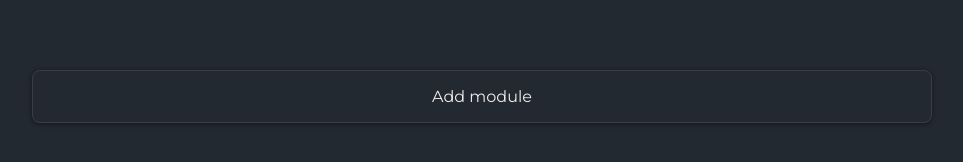
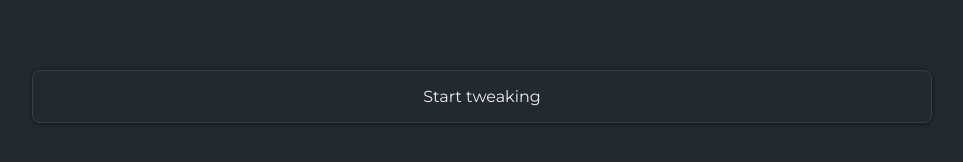
Before and after one commit to Omhet/maxisynth, a React (Create React App) app: page / in a window 1280 px wide. Shown: the part 318-480 px from the top of the page, without its empty margins (158-1121 px from the left). Built offline with nearby package versions, Linux system fonts and the light colour scheme.

Commit message:
Get rid of window audio

```diff
--- a/src/App.js
+++ b/src/App.js
@@ -1,8 +1,8 @@
-import React, { Component } from 'react';
+import React, {Component} from 'react';
 import injectSheet from 'react-jss';
 import Module from './components/Module';
 import Visualizer from './components/Visualizer';
-import { maxim } from './helpers';
+import {maxim} from './helpers';
 
 class App extends Component {
     state = {
@@ -10,17 +10,15 @@ class App extends Component {
         modulesNumber: 0
     };
 
-  audio;
-
     componentDidUpdate(prevProps, prevState) {
-    const { modules, modulesNumber } = this.state;
+        const {modules, modulesNumber} = this.state;
         if (modules !== prevState.modules) {
             const n = modulesNumber;
             let module, wave, freq, mix, lfo, lfoFreq;
             let sum = 0;
             let counter = 0;
-      if (window.audio) {
-        window.audio.play = function () {
+            if (this.audio) {
+                this.audio.play = function () {
                     counter++;
                     sum = 0;
 
@@ -44,12 +42,14 @@ class App extends Component {
     }
 
     render() {
-    const { classes } = this.props;
-    const { modulesNumber } = this.state;
+        const {classes} = this.props;
+        const {modulesNumber} = this.state;
+
+        const buttonText = modulesNumber > 0 ? 'Add module' : 'Start tweaking';
 
         return (
             <div className={classes.app}>
-        <Visualizer />
+                <Visualizer/>
                 <div className={classes.container}>
                     {
                         Array.apply(null, Array(modulesNumber)).map((m, i) => <Module
@@ -63,7 +63,7 @@ class App extends Component {
                             onMixChange={this.handleMixChange}
                         />)
                     }
-          <div className={classes.addButton} onClick={this.addModule}>Add module</div>
+                    <div className={classes.addButton} onClick={this.addModule}>{buttonText}</div>
                 </div>
             </div>
         );
@@ -71,12 +71,12 @@ class App extends Component {
 
     addModule = () => {
 
-    if (!window.audio) {
+        if (!this.audio) {
             window.drawOutput = [];
             const audio = new maxim.maxiAudio();
-      window.audio = audio;
-      audio.init();
-      audio.play = function () {
+            this.audio = audio;
+            this.audio.init();
+            this.audio.play = function () {
                 this.output = 0;
             };
         }
@@ -88,7 +88,7 @@ class App extends Component {
 
     handleOscSet = (wave, waveName, freq, mix, lfo, lfoName, lfoFreq) => {
         const modules = [...this.state.modules];
-    modules.push({ wave, waveName, freq, mix, lfo, lfoName, lfoFreq })
+        modules.push({wave, waveName, freq, mix, lfo, lfoName, lfoFreq})
         this.setState({
             modules
         })
@@ -144,9 +144,7 @@ class App extends Component {
 }
 
 const style = {
-  app: {
-
-  },
+    app: {},
     container: {
         margin: '0 auto',
         maxWidth: '900px',
```
Lines whose indentation alone changed are shown as unchanged.
